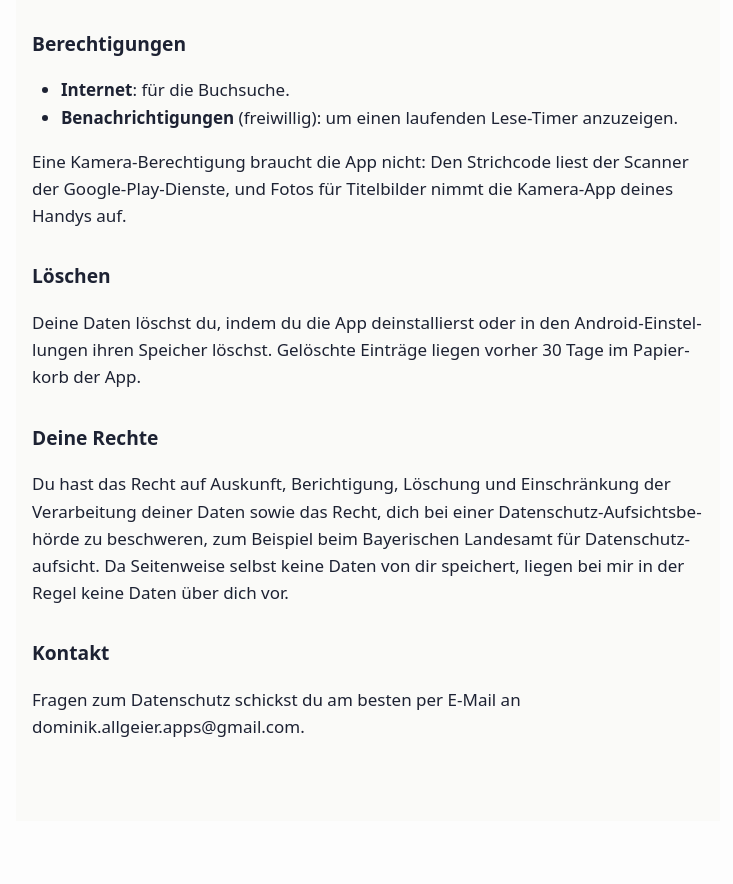
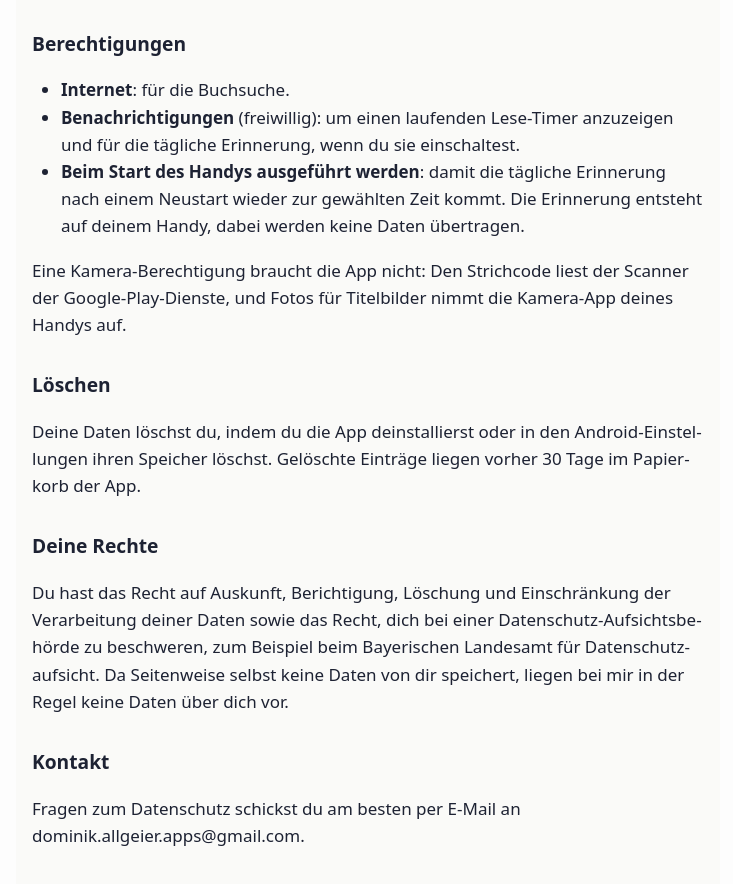
Before and after one commit to Zaucher/seitenweise-datenschutz, a plain HTML site: page index.html in a window 1280 px wide. Shown: the part 1938-2822 px from the top of the page, without its empty margins (272-1005 px from the left). Before the commit the page ends 2759 px from the top, so only its background shows below. Drawn offline with Linux system fonts and the light colour scheme.

Commit message:
Datenschutz: tägliche Erinnerung und Start nach dem Neustart
Die App kann ab Paket 3.3 einmal am Tag ans Lesen erinnern. Die Seite nennt
dafür die Benachrichtigung und die Berechtigung, nach einem Neustart des
Handys ausgeführt zu werden.

Co-Authored-By: Claude Fable 5.2 <noreply@anthropic.com>
Claude-Session: https://claude.ai/code/session_01WdcJ5pesH4CmGPFai5J8K6

```diff
--- a/index.html
+++ b/index.html
@@ -242,7 +242,12 @@ gelten die Datenschutzbestimmungen von Google.</p>
 <ul>
 <li><strong>Internet</strong>: für die Buchsuche.</li>
 <li><strong>Benachrichtigungen</strong> (freiwillig): um einen laufenden
-Lese-Timer anzuzeigen.</li>
+Lese-Timer anzuzeigen und für die tägliche Erinnerung, wenn du sie
+einschaltest.</li>
+<li><strong>Beim Start des Handys ausgeführt werden</strong>: damit die
+tägliche Erinnerung nach einem Neustart wieder zur gewählten Zeit kommt.
+Die Erinnerung entsteht auf deinem Handy, dabei werden keine Daten
+übertragen.</li>
 </ul>
 <p>Eine Kamera-Berechtigung braucht die App nicht: Den Strichcode liest
 der Scanner der Google-Play-Dienste, und Fotos für Titelbilder nimmt die
```
